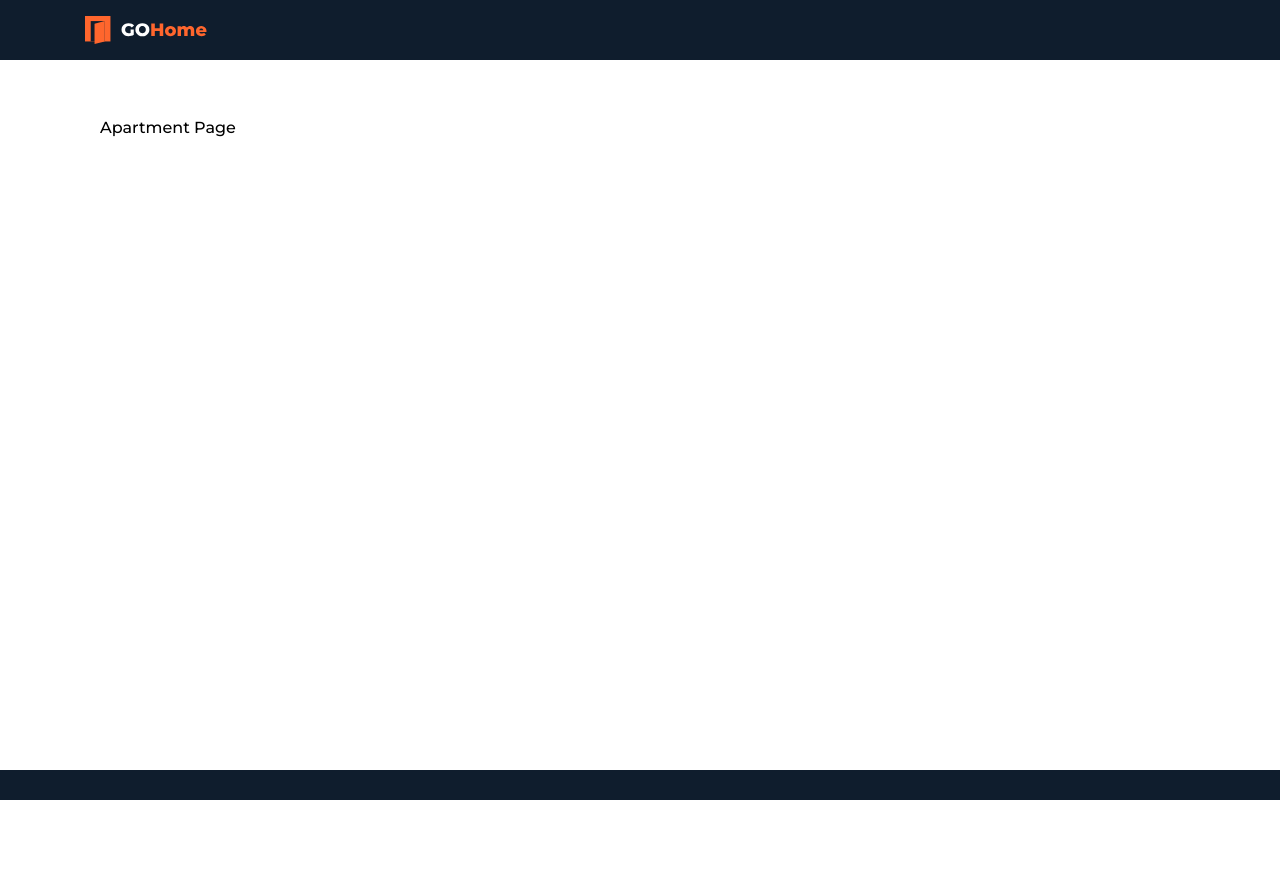
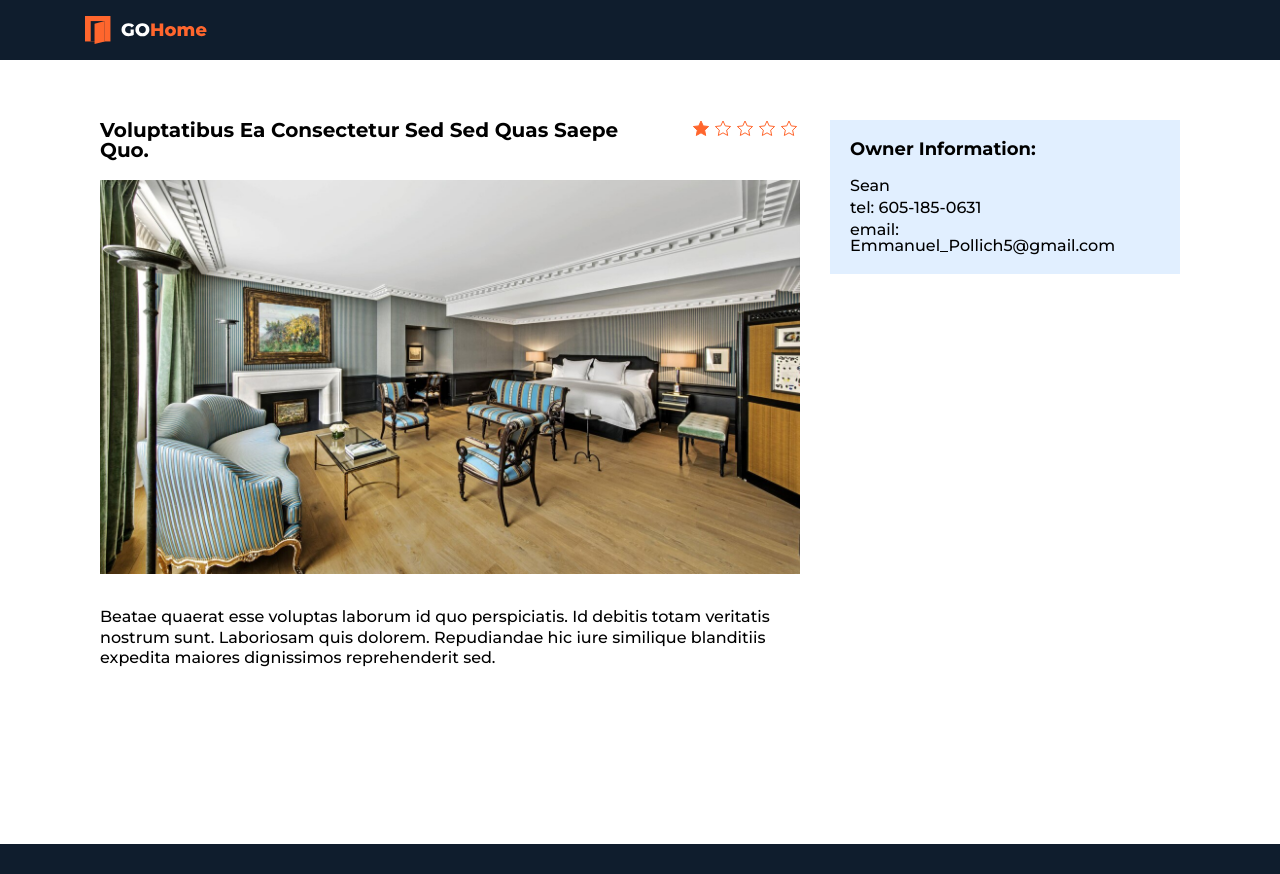
Before and after one commit to ruslanbabkin01/apartments-app, a Vue app: page /apartments/5f689a2c09b16000e9a2f479 in a window 1280 px wide. Before the commit the page ends 800 px from the top, so only its background shows below. Built offline with nearby package versions, Linux system fonts and the light colour scheme.

Commit message:
add apart infopage

```diff
--- a/src/components/apartment/ApartmentsItem.vue
+++ b/src/components/apartment/ApartmentsItem.vue
@@ -11,7 +11,7 @@
         </div>
         <div class="apartments-item__price">UAH {{ price }}</div>
         <router-link
-          :to="{ name: 'apartment', params: { id }, query: { name: 'Join' } }"
+          :to="{ name: 'apartment', params: { id } }"
           class="apartments-item__link"
         ></router-link>
       </div>
--- /dev/null
+++ b/src/components/apartment/ApartmentsMainInfo.vue
@@ -0,0 +1,50 @@
+<template>
+  <article class="apartment-main-info">
+    <div class="apartment-main-info__heading">
+      <h1 class="apartment-main-info__title">{{ apartment.title }}</h1>
+      <StarRating :rating="apartment.rating" />
+    </div>
+    <img :src="apartment.imgUrl" alt="" class="apartment-main-info__photo" />
+    <p class="apartment-main-info__description">{{ apartment.descr }}</p>
+  </article>
+</template>
+
+<script>
+import StarRating from '../StarRating.vue'
+
+export default {
+  name: 'ApartmentsMainInfo',
+  props: {
+    apartment: {
+      type: Object,
+      required: true,
+    },
+  },
+  components: { StarRating },
+}
+</script>
+
+<style lang="scss" scoped>
+.apartment-main-info {
+  &__heading {
+    display: flex;
+  }
+
+  &__title {
+    font-size: 20px;
+    font-weight: 700;
+    text-transform: capitalize;
+    margin-bottom: 20px;
+    margin-right: 20px;
+  }
+
+  &__photo {
+    max-width: 100%;
+  }
+
+  &__description {
+    line-height: 1.3;
+    margin-top: 30px;
+  }
+}
+</style>
--- /dev/null
+++ b/src/components/apartment/ApartmentsOwner.vue
@@ -0,0 +1,38 @@
+<template>
+  <section class="apartments-owner">
+    <h2 class="apartments-owner__title">Owner Information:</h2>
+    <p class="apartments-owner__info">{{ owner.name }}</p>
+    <p class="apartments-owner__info">tel: {{ owner.phone }}</p>
+    <p class="apartments-owner__info">email: {{ owner.email }}</p>
+  </section>
+</template>
+
+<script>
+export default {
+  name: 'ApartmentsOwner',
+  props: {
+    owner: {
+      type: Object,
+      required: true,
+    },
+  },
+}
+</script>
+
+<style lang="scss" scoped>
+.apartments-owner {
+  padding: 20px;
+  background-color: #e1efff;
+  font-weight: 400;
+
+  &__title {
+    font-size: 18px;
+    font-weight: 700;
+    margin-bottom: 20px;
+  }
+
+  &__info {
+    margin-top: 6px;
+  }
+}
+</style>
--- a/src/pages/ApartmentPage.vue
+++ b/src/pages/ApartmentPage.vue
@@ -1,21 +1,48 @@
 <template>
-  <div>
+  <main class="apartment-page">
     <Container>
-      <h1>Apartment Page</h1>
+      <div class="apartment-page__content">
+        <ApartmentsMainInfo :apartment="apartment" />
+        <ApartmentsOwner
+          :owner="apartment.owner"
+          class="apartment-page__owner"
+        />
+      </div>
     </Container>
-  </div>
+  </main>
 </template>
 
 <script>
 import Container from '@/components/shared/Container.vue'
+import apartments from '../components/apartment/apartments'
+import ApartmentsMainInfo from '@/components/apartment/ApartmentsMainInfo.vue'
+import ApartmentsOwner from '@/components/apartment/ApartmentsOwner.vue'
 
 export default {
   name: 'ApartmentPage',
-  components: { Container },
-  mounted() {
-    console.log(this.$route.params)
+  components: { Container, ApartmentsMainInfo, ApartmentsOwner },
+  computed: {
+    apartment() {
+      return apartments.find(
+        apartment => apartment.id === this.$route.params.id
+      )
+    },
   },
 }
 </script>
 
-<style lang="scss" scoped></style>
+<style lang="scss" scoped>
+.apartment-page {
+  padding-bottom: 55px;
+
+  &__content {
+    display: flex;
+    align-items: flex-start;
+  }
+
+  &__owner {
+    min-width: 350px;
+    margin-left: 30px;
+  }
+}
+</style>
```
